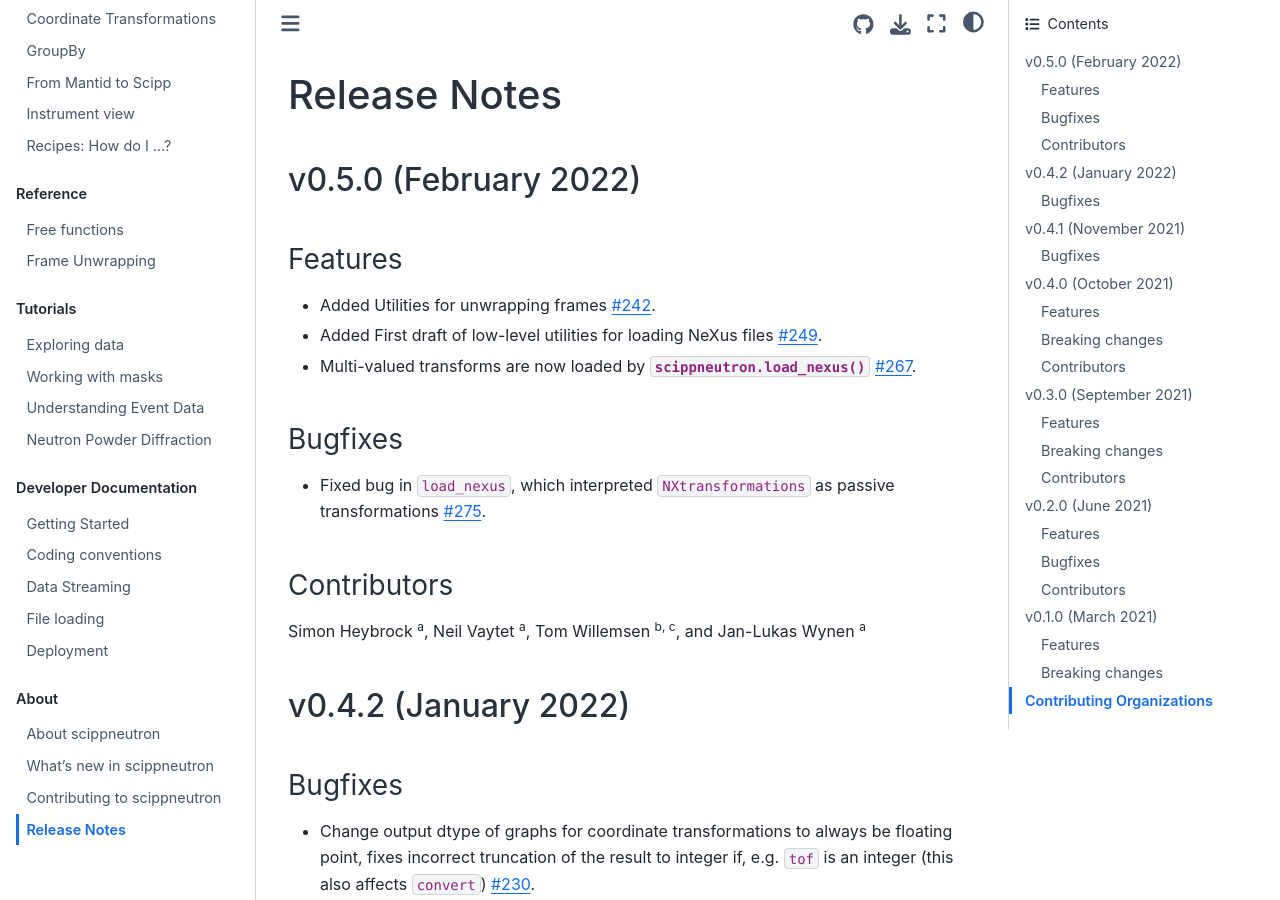
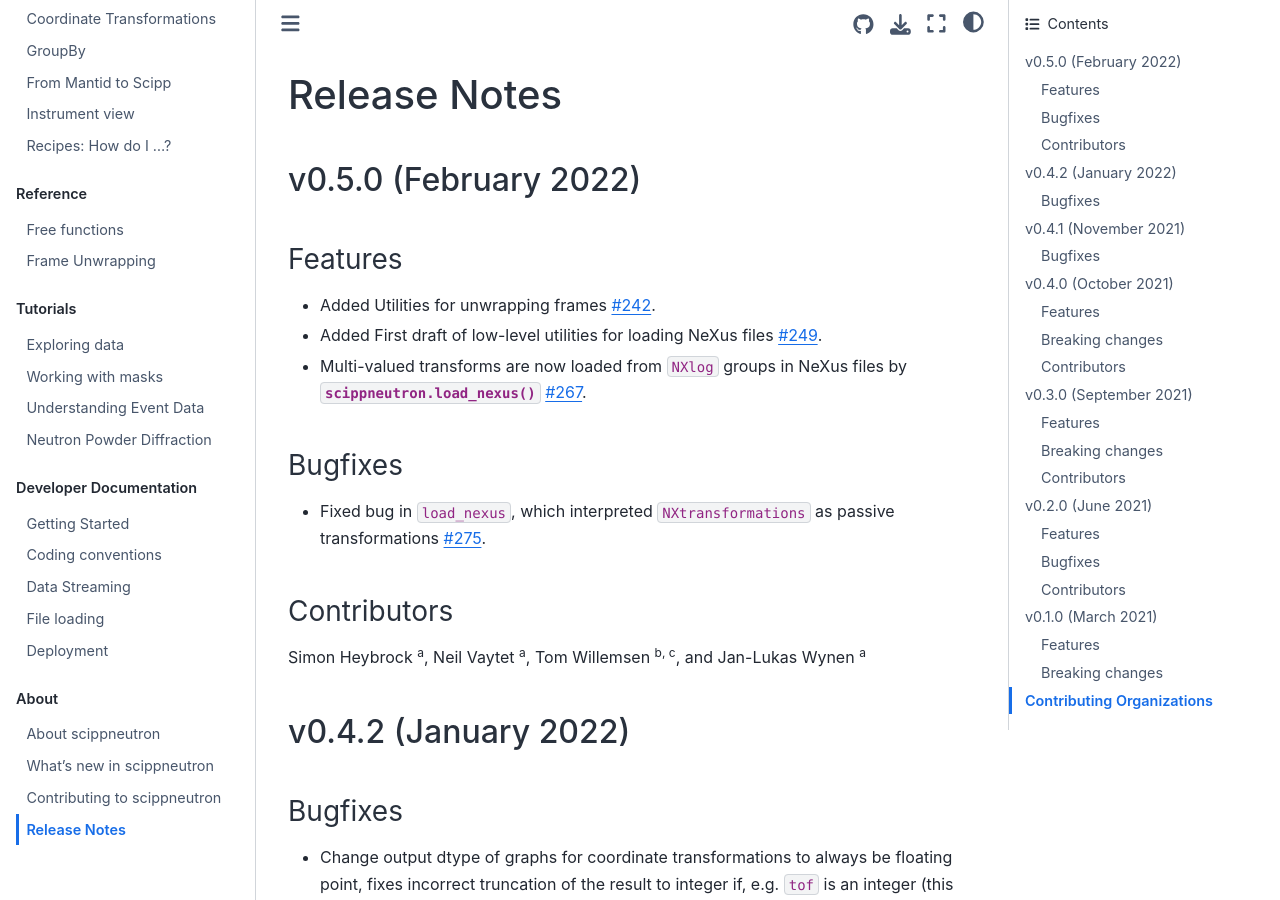
Before and after one commit to scipp/scippneutron, a Sphinx documentation site: the page built from docs/about/release-notes.rst, in a window 1280 px wide and 900 px high. Built offline with Sphinx 7.4.7 and the Sphinx Book theme 1.1.4, drawn with Linux system fonts in a browser that asks for light colours.

Commit message:
Clarify that transforms are loaded from NXlog

```diff
--- a/docs/about/release-notes.rst
+++ b/docs/about/release-notes.rst
@@ -11,7 +11,7 @@ Features
 
 * Added Utilities for unwrapping frames `#242 <https://github.com/scipp/scippneutron/pull/242>`_.
 * Added First draft of low-level utilities for loading NeXus files `#249 <https://github.com/scipp/scippneutron/pull/249>`_.
-* Multi-valued transforms are now loaded by :func:`scippneutron.load_nexus` `#267 <https://github.com/scipp/scippneutron/pull/267>`_.
+* Multi-valued transforms are now loaded from ``NXlog`` groups in NeXus files by :func:`scippneutron.load_nexus` `#267 <https://github.com/scipp/scippneutron/pull/267>`_.
 
 Bugfixes
 ~~~~~~~~
```
